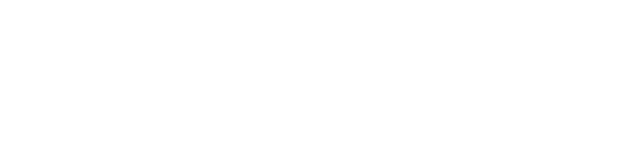
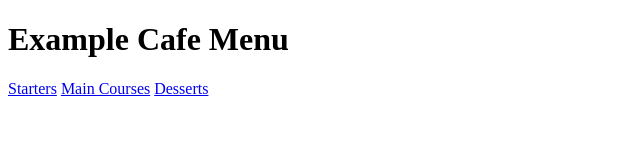
Before and after one commit to wocdat2406/BTTuan1Web, a plain HTML site: page index_bai1.html in a window 1280 px wide. Shown: the whole page, without its empty margins (0-640 px from the left). Drawn offline with Linux system fonts and the light colour scheme.

Commit message:
Tuan1_Bai1 update index_bai1.html

```diff
--- a/index_bai1.html
+++ b/index_bai1.html
@@ -3,9 +3,17 @@
 <head>
     <meta charset="UTF-8">
     <meta name="viewport" content="width=device-width, initial-scale=1.0">
-    <title>Bai 1</title>
+    <title>Example Cafe Menu</title>
 </head>
 <body>
+    <div>
+        <h1>Example Cafe Menu</h1>
+        <p>
+            <a href="#starter">Starters</a>
+            <a href="#maincourses">Main Courses</a>
+            <a href="#desserts">Desserts</a>
+        </p>
 
+    </div>
 </body>
 </html>
```
